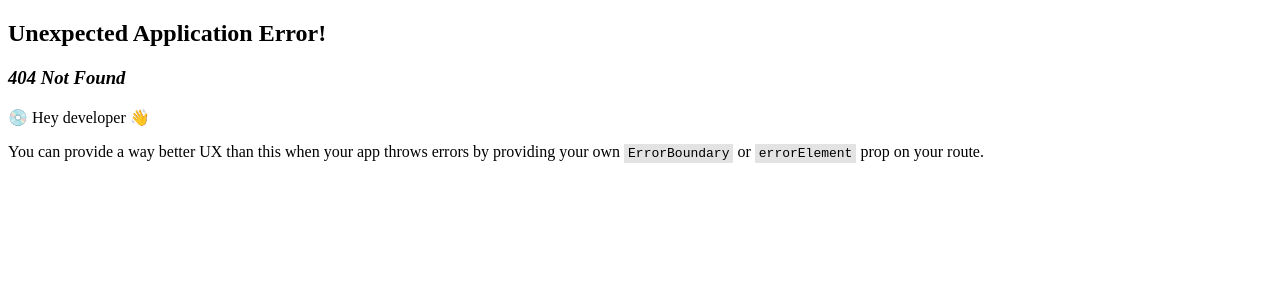
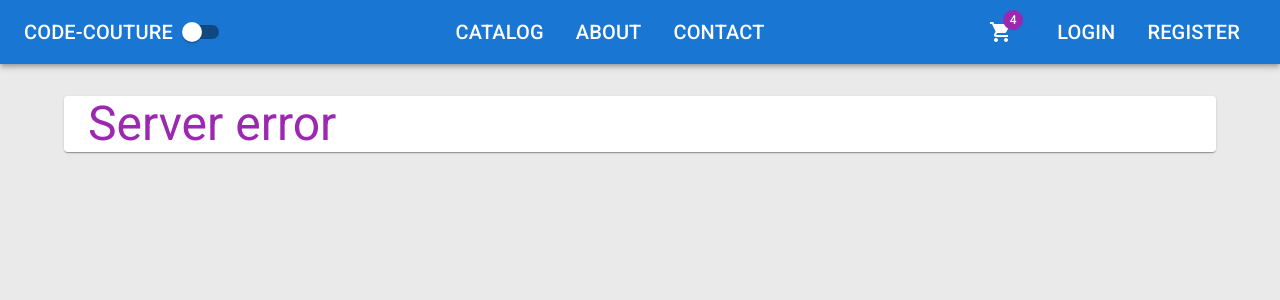
Before and after one commit to sarahchungwu/dotnet-react-shop, a React app in the folder client/: page /server-error in a window 1280 px wide. Before the commit this address had no page. Shown: the top 300 px of the page. Built offline with nearby package versions, Linux system fonts and the light colour scheme; the HTML template or start-up script is replaced by a standard one.

Commit message:
created a server error component

```diff
--- a/client/src/app/api/agent.ts
+++ b/client/src/app/api/agent.ts
@@ -1,5 +1,6 @@
 import axios, { AxiosError, AxiosResponse } from 'axios'
 import { toast } from 'react-toastify'
+import { router } from '../router/Router'
 
 axios.defaults.baseURL = 'http://localhost:5000/api/'
 
@@ -28,7 +29,7 @@
         toast.error(data.title)
         break
       case 500:
-        toast.error(data.title)
+        router.navigate('/server-error', { state: { error: data } })
         break
       default:
         break
--- /dev/null
+++ b/client/src/app/errors/ServerError.tsx
@@ -0,0 +1,26 @@
+import { Container, Divider, Paper, Typography } from '@mui/material'
+import { useLocation } from 'react-router-dom'
+
+const ServerError = () => {
+  const { state } = useLocation()
+  return (
+    <Container component={Paper}>
+      {state?.error ? (
+        <>
+          <Typography gutterBottom variant="h3" color="secondary">
+            {state.error.title}
+          </Typography>
+          <Divider />
+          <Typography variant="body1">
+            {state.error.detail || 'Internal Server Error'}
+          </Typography>
+        </>
+      ) : (
+        <Typography gutterBottom variant="h3" color="secondary">
+          Server error
+        </Typography>
+      )}
+    </Container>
+  )
+}
+export default ServerError
--- a/client/src/app/router/Router.tsx
+++ b/client/src/app/router/Router.tsx
@@ -5,6 +5,7 @@
 import { ProductDetails } from '../../features/catalog/ProductDetails'
 import { AboutPage } from '../../features/about/AboutPage'
 import { ContactPage } from '../../features/contact/ContactPage'
+import ServerError from '../errors/ServerError'
 
 export const router = createBrowserRouter([
   {
@@ -16,6 +17,7 @@
       { path: 'catalog/:id', element: <ProductDetails /> },
       { path: 'about', element: <AboutPage /> },
       { path: 'contact', element: <ContactPage /> },
+      { path: 'server-error', element: <ServerError /> },
     ],
   },
 ])
```
